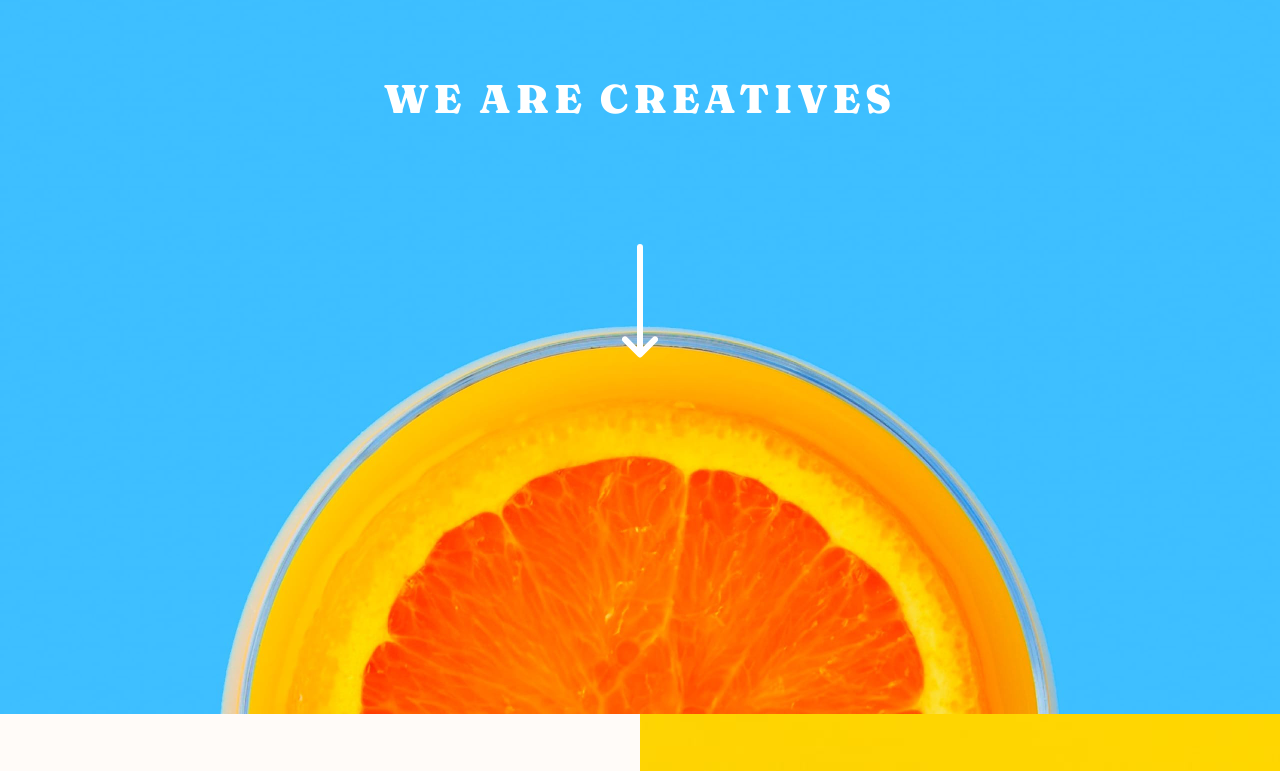
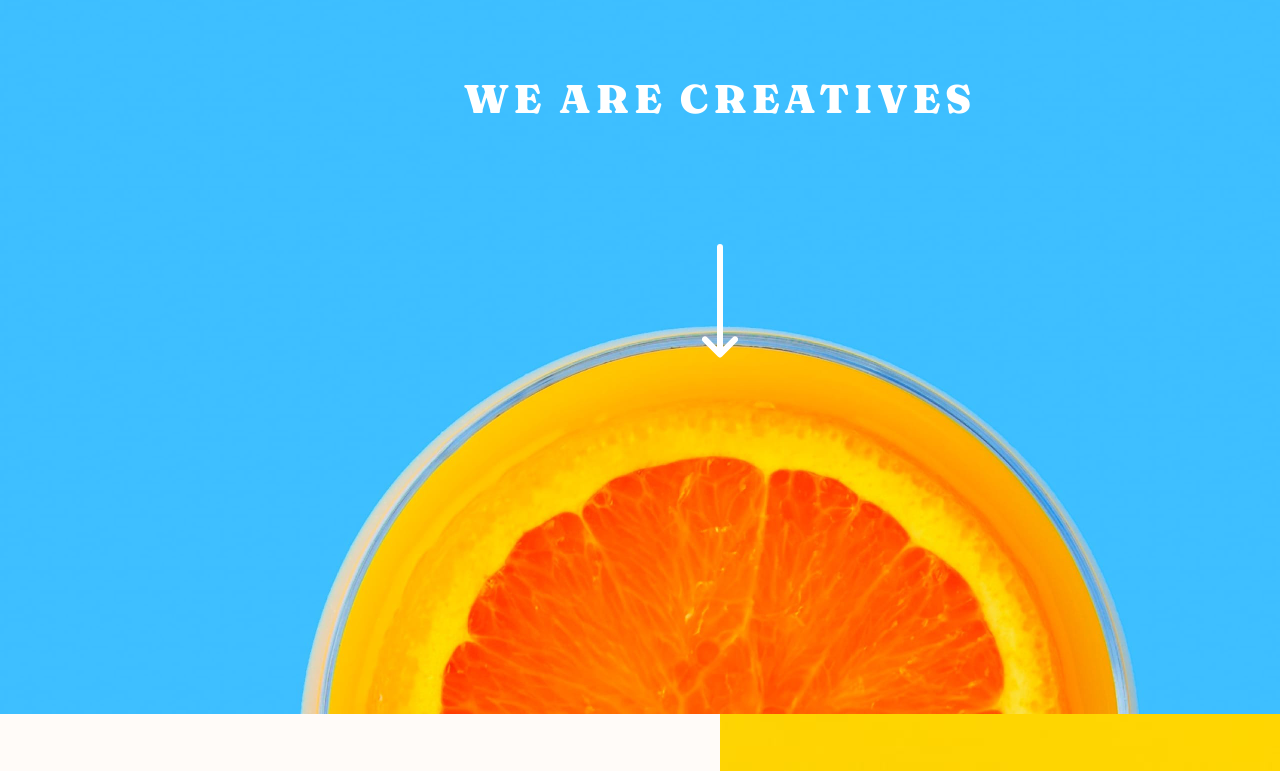
Before and after one commit to diegolopezl/sunnyside-agency-landing-page, a plain HTML site: page index.html in a window 1280 px wide. Shown: the part 86-857 px from the top of the page. Drawn offline with Linux system fonts and the light colour scheme.

Commit message:
Update style.css

```diff
--- a/style.css
+++ b/style.css
@@ -16,7 +16,6 @@ a {
 html,
 body {
   display: grid;
-  place-content: center;
   font-size: 16px;
   font-family: "Barlow", sans-serif;
   line-height: 25px;
```
